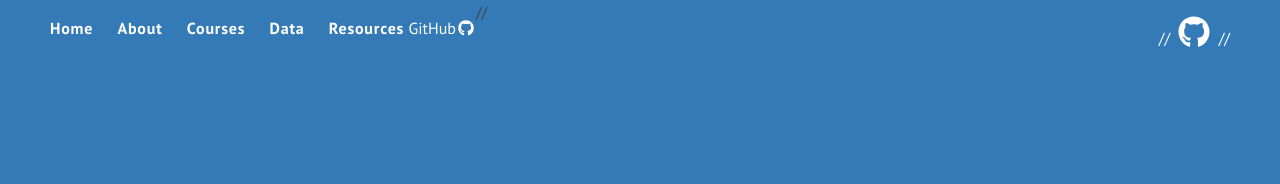
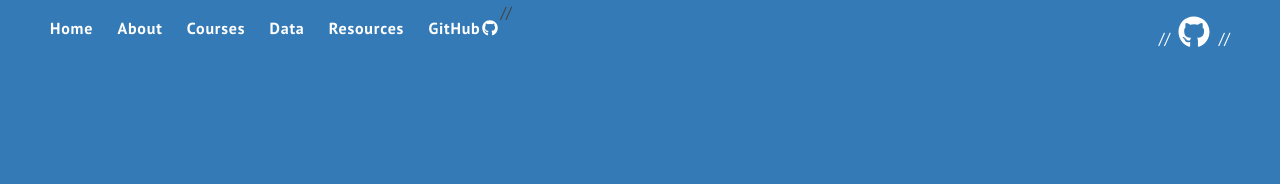
Before and after one commit to DS4PS/ds4ps_dev_site, a Jekyll site: the page built from index.html, in a window 1280 px wide. Shown: the top 184 px of the page. Built offline with Jekyll 4.4.1, drawn with Linux system fonts in a browser that asks for light colours; nearby versions of some CDN libraries; library files that are not in the unit come from our copies.

Commit message:
Update header.html

```diff
--- a/_includes/header.html
+++ b/_includes/header.html
@@ -10,7 +10,7 @@
           {% endif %}
         {% endfor %}
 
-        <a href="https://github.com/DS4PS/ds4ps_dev_site/tree/master/_posts" target="_blank">
+        <a class="page-link" href="https://github.com/DS4PS/ds4ps_dev_site/tree/master/_posts" target="_blank">
            GitHub<i class="fab fa-github fa-1x" style="color:white;"></i>
         </a>
 
```
